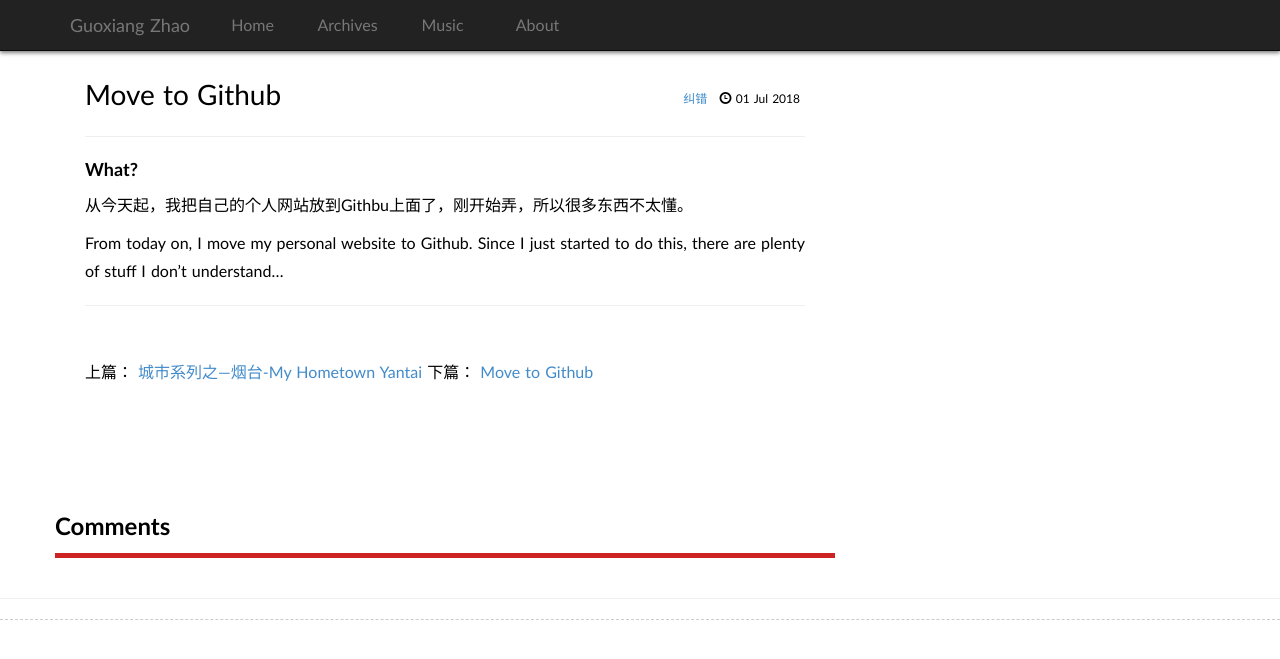
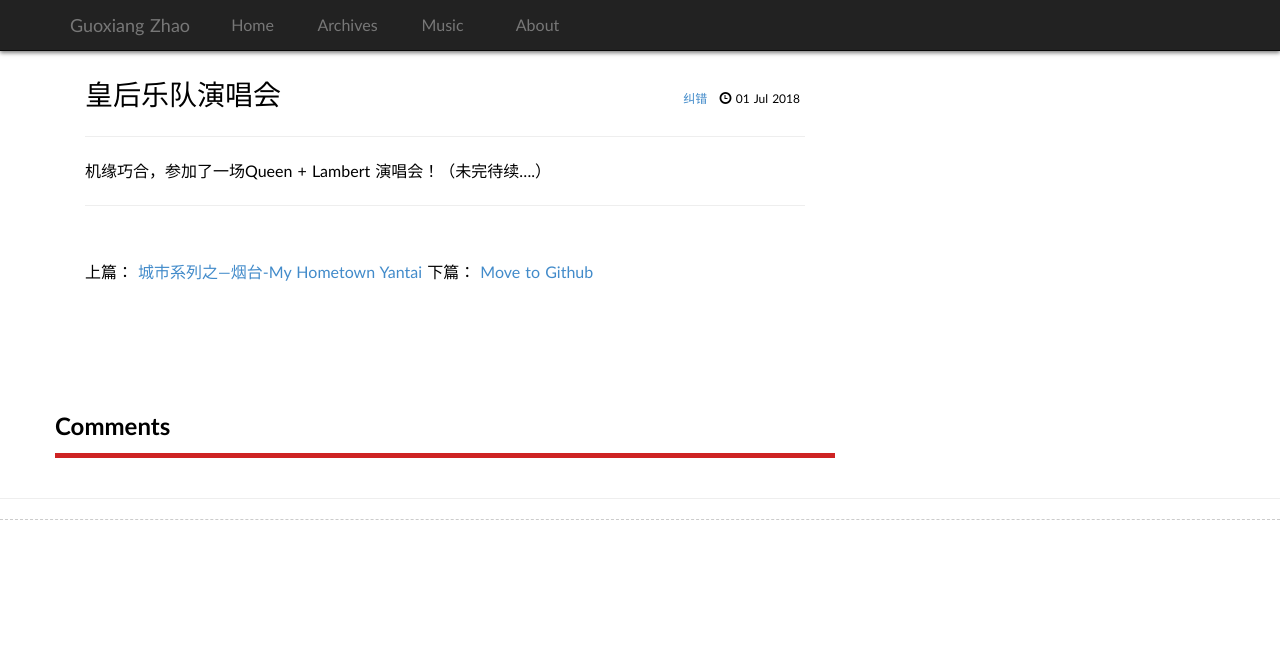
Before and after one commit to guoxiangzhao/guoxiangzhao.github.io, a Jekyll site: the page built from _posts/2018-07-01-Concert-Queen.md, in a window 1280 px wide. Shown: the top 659 px of the page. Built offline with Jekyll 4.4.1, drawn with Linux system fonts in a browser that asks for light colours; some web fonts are replaced; comment, search, counter and statistics services are not loaded.

Commit message:
Update 2018-07-01-Concert-Queen.md

```diff
--- a/_posts/2018-07-01-Concert-Queen.md
+++ b/_posts/2018-07-01-Concert-Queen.md
@@ -1,15 +1,10 @@
 ---
 layout: post
-title: Move to Github
+title: 皇后乐队演唱会
 keywords: Github, jekyll, markdown
 category : Github
 tags : [jekyll,]
 ---
 
-### What? ###
 
-
-从今天起，我把自己的个人网站放到Githbu上面了，刚开始弄，所以很多东西不太懂。
-
-
-From today on, I move my personal website to Github. Since I just started to do this, there are plenty of stuff I don't understand...
+机缘巧合，参加了一场Queen + Lambert 演唱会！（未完待续....）
```
